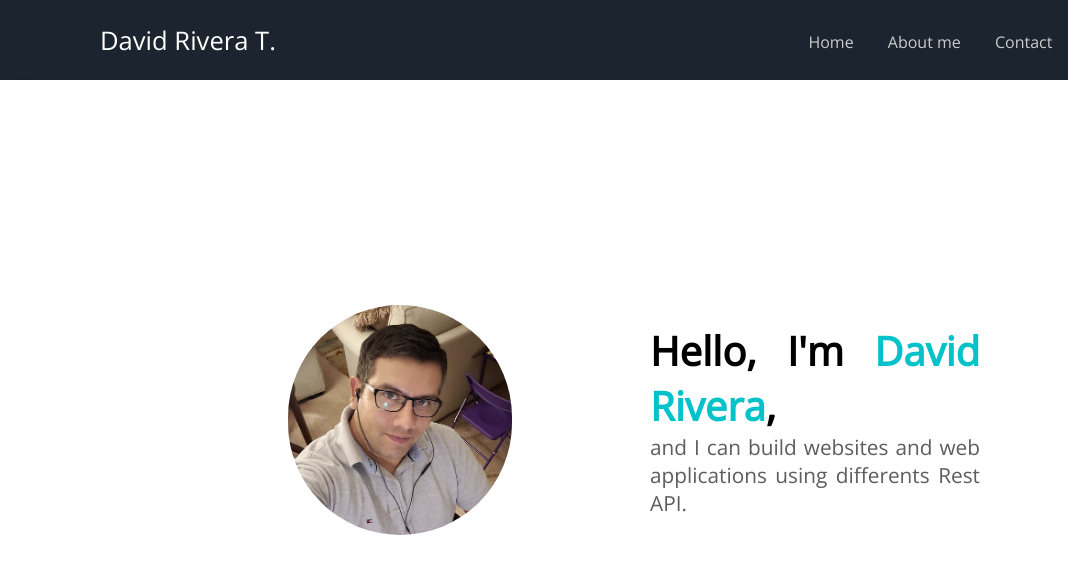
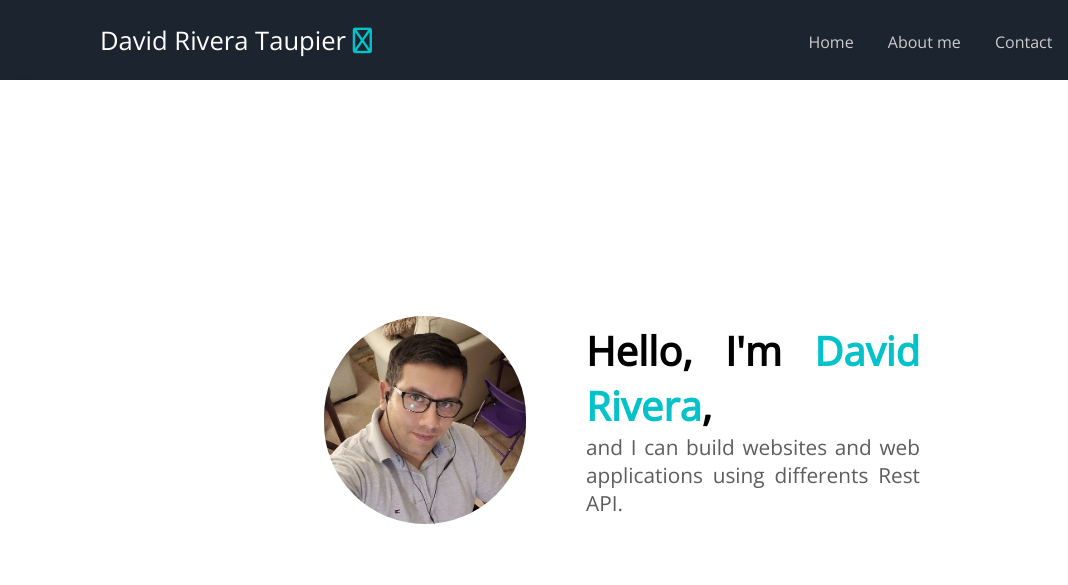
Before and after one commit to drtaupier/dr-portfolio, a website built with webpack: page src/client/views/index.html in a window 1280 px wide. Shown: the top 585 px of the page, 0-1068 px from the left. Built offline with nearby package versions, Linux system fonts and the light colour scheme; files whose address does not match are found by name.

Commit message:
Added code icon in my logo

```diff
--- a/src/client/style/style.scss
+++ b/src/client/style/style.scss
@@ -28,11 +28,13 @@ body {
     font-size: 16px;
     font-family: $open-sans;
     width: 100vw;
+    min-width: 320px;
 }
 
 .container {
     display: grid;
     width: 100vw;
+    min-width: 320px;
     grid-template-columns: repeat(3, 1fl);
     grid-template-rows: repeat(5, auto);
     grid-template-areas: "header header header" "section1 section1 section1" "section2 section2 section2""section3 section3 section3""footer footer footer";
@@ -93,30 +95,30 @@ header {
     font-display: row;
     box-shadow: 8px 5px 10px -7px rgba(120, 120, 120, 0.8);
     .imagen1 {
-        width: 50%;
+        width: 45%;
         height: 100%;
         display: flex;
-        justify-content: center;
+        justify-content: flex-end;
         align-items: center;
         img {
             display: flex;
             width: 35%;
             border-radius: 180px;
-            margin-left: 160px;
             filter: grayscale(20%);
+            margin-right: 50px;
         }
     }
     .intro {
-        width: 50%;
+        width: 55%;
         height: 100%;
         display: flex;
-        justify-content: center;
+        justify-content: flex-start;
         align-items: center;
         .frase {
             width: 70%;
             padding: 10px;
             text-align: justify;
-            margin-right: 290px;
+            margin-right: 350px;
             h2 {
                 font-size: 2.5em;
             }
@@ -180,6 +182,11 @@ header {
         justify-content: center;
         align-items: center;
         flex-direction: column;
+        h3 {
+            margin-bottom: 10px;
+            margin-left: -47%;
+            font-size: 2em;
+        }
         form {
             width: 70%;
             display: flex;
@@ -293,3 +300,9 @@ footer {
 .fontGreen {
     color: $font-green;
 }
+
+.fa-code {
+    color: $font-green;
+    font-size: 1em;
+    font-weight: normal;
+}
--- a/src/client/views/index.html
+++ b/src/client/views/index.html
@@ -12,7 +12,7 @@
     <div class="container">
         <header id="header">
             <div class="logo">
-                <h1>David Rivera T.</h1>
+                <h1>David Rivera Taupier <i class="fas fa-code"></i></h1>
             </div>
             <nav>
                 <ul>
@@ -45,6 +45,7 @@
         </section>
         <section id="sct3">
             <div class="formulario" id="formulario">
+                <h3>Contact me:</h3>
                 <form action="" id="form">
                     <input type="text" class="nombre" id="nombre" placeholder="Name">
                     <input type="text" class="apellido" id="apellido" placeholder="Last name">
```
